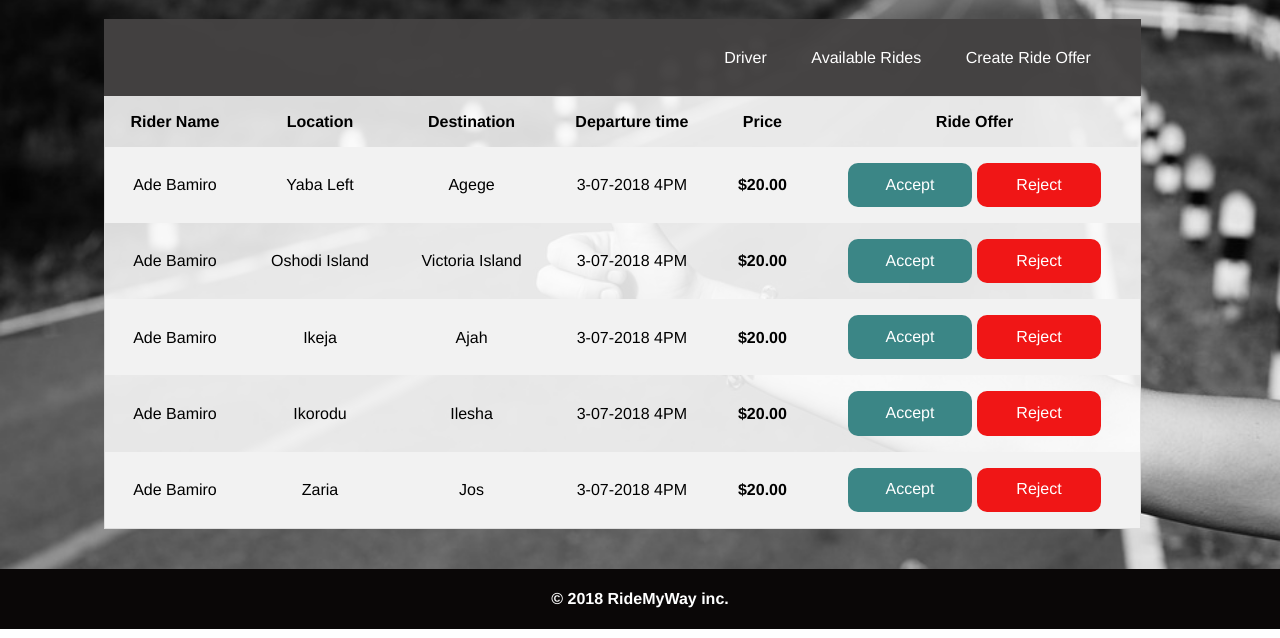
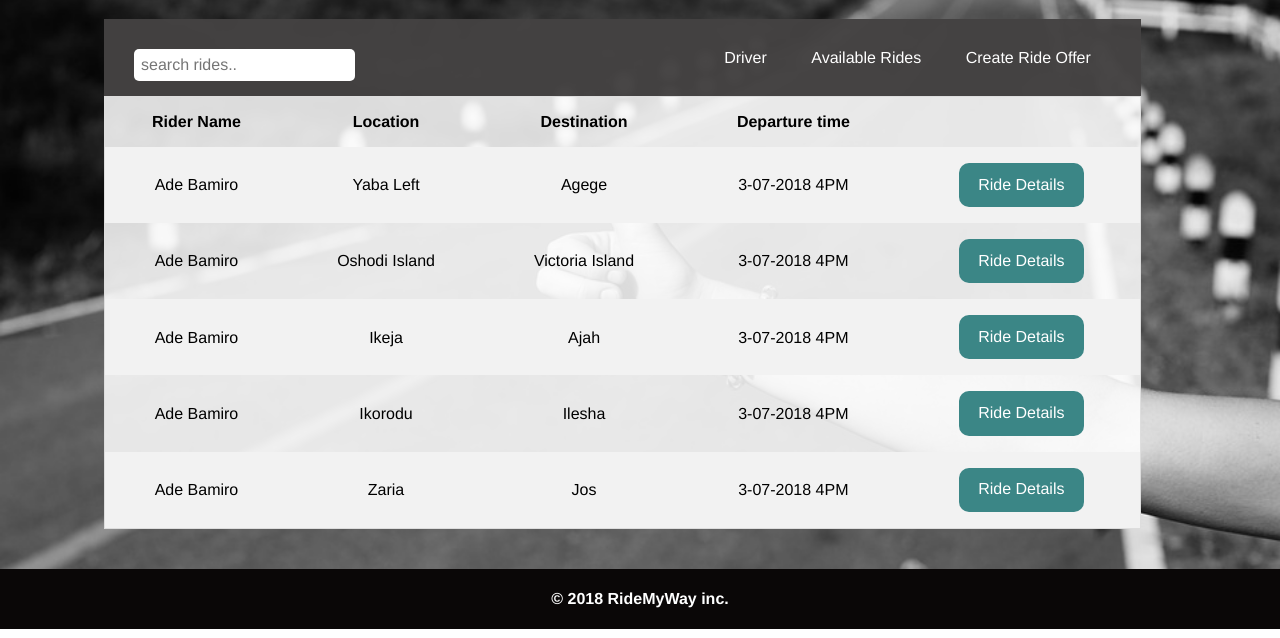
Before and after one commit to lauragift21/Ride-My-Way, a website: page UI/driver.html in a window 1280 px wide. Shown: the part 162-800 px from the top of the page. Drawn offline with nearby package versions, Linux system fonts and the light colour scheme.

Commit message:
Add search input to search for available rides

```diff
--- a/UI/css/style.css
+++ b/UI/css/style.css
@@ -225,6 +225,13 @@ header .brand-center {
   padding: 0 10px;
   color: #ffffff;
 }
+.search-ride {
+  border-radius: 5px;
+  padding: 7px;
+  border: none;
+  outline: none;
+  float: left;
+}
 .rides-list {
   overflow-x:auto;
 }
--- a/UI/driver.html
+++ b/UI/driver.html
@@ -1,5 +1,6 @@
 <!DOCTYPE html>
 <html lang="en">
+
 <head>
   <meta charset="UTF-8">
   <meta name="viewport" content="width=device-width, initial-scale=1.0">
@@ -10,6 +11,7 @@
   <link rel="stylesheet" href="https://cdnjs.cloudflare.com/ajax/libs/normalize/8.0.0/normalize.css">
   <link rel="icon" type="image/png" sizes="32x32" href="./img/favicon.ico">
 </head>
+
 <body>
   <header>
     <div class="container">
@@ -40,6 +42,9 @@
             <a href="#" class="menu-icon"></a>
             <ul>
               <li>
+                <input type="search" name="search" placeholder="search rides.."  class="search-ride">
+              </li>
+              <li>
                 <a href="./driver.html">Driver</a>
               </li>
               <li>
@@ -59,18 +64,15 @@
                 <th>Location</th>
                 <th>Destination</th>
                 <th>Departure time</th>
-                <th>Price</th>
-                <th>Ride Offer</th>
+                <th></th>
               </tr>
               <tr class="row">
                 <td>Ade Bamiro</td>
                 <td> Yaba Left </td>
                 <td> Agege </td>
                 <td> 3-07-2018 4PM</td>
-                <th> $20.00</th>
                 <td>
-                  <button class="ride-success">Accept</button>
-                  <button class="ride-error">Reject</button>
+                  <button class="ride-success">Ride Details</button>
                 </td>
               </tr>
               <tr class="row">
@@ -78,10 +80,8 @@
                 <td> Oshodi Island </td>
                 <td> Victoria Island </td>
                 <td> 3-07-2018 4PM</td>
-                <th> $20.00</th>
                 <td>
-                  <button class="ride-success">Accept</button>
-                  <button class="ride-error">Reject</button>
+                  <button class="ride-success">Ride Details</button>
                 </td>
               </tr>
               <tr class="row">
@@ -89,21 +89,17 @@
                 <td> Ikeja </td>
                 <td> Ajah </td>
                 <td> 3-07-2018 4PM</td>
-                <th> $20.00</th>
                 <td>
-                  <button class="ride-success">Accept</button>
-                  <button class="ride-error">Reject</button>
+                  <button class="ride-success">Ride Details</button>
                 </td>
               </tr>
               <tr class="row">
                 <td>Ade Bamiro</td>
-                <td> Ikorodu  </td>
-                <td> Ilesha  </td>
+                <td> Ikorodu </td>
+                <td> Ilesha </td>
                 <td> 3-07-2018 4PM</td>
-                <th> $20.00</th>
                 <td>
-                  <button class="ride-success">Accept</button>
-                  <button class="ride-error">Reject</button>
+                  <button class="ride-success">Ride Details</button>
                 </td>
               </tr>
               <tr class="row">
@@ -111,10 +107,8 @@
                 <td> Zaria </td>
                 <td> Jos </td>
                 <td> 3-07-2018 4PM</td>
-                <th> $20.00</th>
                 <td>
-                  <button class="ride-success">Accept</button>
-                  <button class="ride-error">Reject</button>
+                  <button class="ride-success">Ride Details</button>
                 </td>
               </tr>
             </table>
@@ -129,4 +123,5 @@
     </div>
   </footer>
 </body>
+
 </html>
```
Also changed, not shown: UI/offerrides.html (+3 -0 lines), UI/rides.html (+3 -0 lines). Lines whose indentation alone changed are shown as unchanged.
